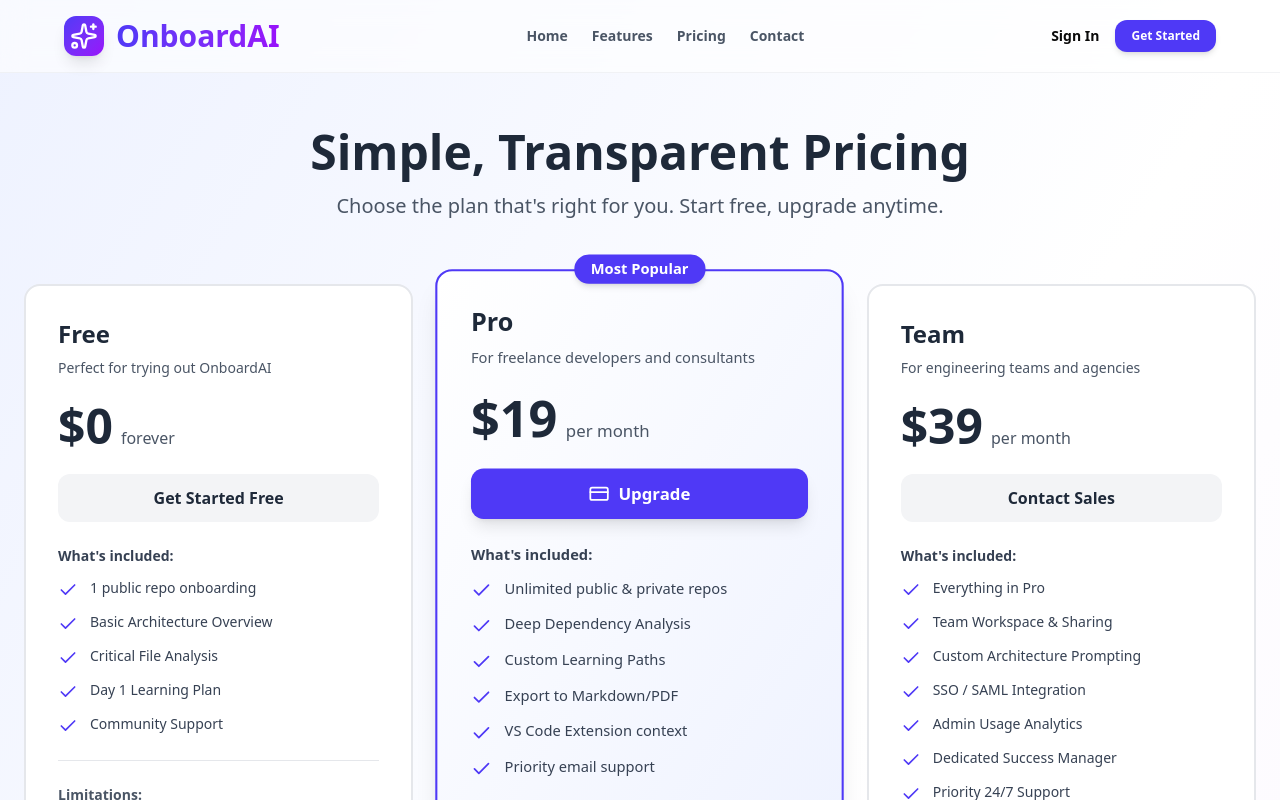
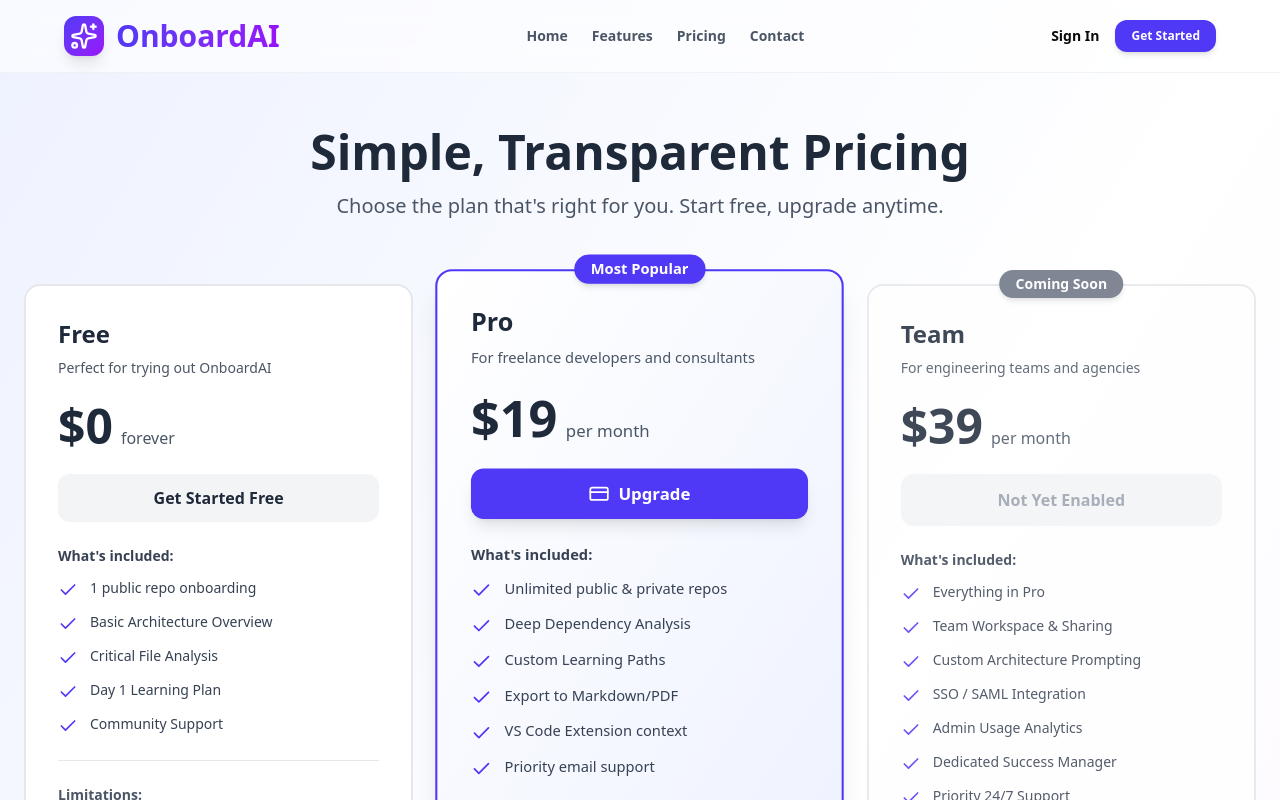
Before and after one commit to shabaabhanaan/OnboardAI, a Next.js app in the folder meetwise/frontend/: page /pricing in a window 1280 px wide. Shown: the top 800 px of the page. Built offline with nearby package versions, Linux system fonts and the light colour scheme; no server answers.

Commit message:
Edit the price plan

```diff
--- a/meetwise/frontend/app/pricing/page.tsx
+++ b/meetwise/frontend/app/pricing/page.tsx
@@ -138,12 +138,17 @@ export default function PricingPage() {
                                 className={`relative rounded-2xl p-8 border-2 transition-all duration-300 hover:shadow-2xl hover:-translate-y-2 animate-fadeIn ${plan.highlighted
                                     ? 'border-indigo-600 dark:border-indigo-500 bg-gradient-to-br from-white to-indigo-50 dark:from-gray-800 dark:to-indigo-950 shadow-xl scale-105'
                                     : 'border-gray-200 dark:border-gray-700 bg-white dark:bg-gray-800'
-                                    }`}
+                                    } ${plan.id === 'team' ? 'opacity-85' : ''}`}
                                 style={{ animationDelay: `${index * 0.1}s` }}
                             >
                                 {plan.highlighted && (
                                     <div className="absolute -top-4 left-1/2 -translate-x-1/2 px-4 py-1 bg-indigo-600 text-white text-sm font-semibold rounded-full shadow-md">
                                         Most Popular
+                                    </div>
+                                )}
+                                {plan.id === 'team' && (
+                                    <div className="absolute -top-4 left-1/2 -translate-x-1/2 px-4 py-1 bg-gray-500 text-white text-sm font-semibold rounded-full shadow-md">
+                                        Coming Soon
                                     </div>
                                 )}
 
@@ -181,6 +186,13 @@ export default function PricingPage() {
                                             className={`w-full py-3 px-6 rounded-xl font-semibold text-center transition-all duration-300 shadow-lg hover:shadow-xl hover:scale-105 bg-indigo-600 hover:bg-indigo-750 text-white`}
                                         />
                                     </div>
+                                ) : plan.id === "team" ? (
+                                    <button
+                                        disabled
+                                        className="w-full py-3 px-6 rounded-xl font-semibold text-center bg-gray-100 dark:bg-gray-700 text-gray-400 dark:text-gray-500 mb-6 cursor-not-allowed border-2 border-transparent"
+                                    >
+                                        Not Yet Enabled
+                                    </button>
                                 ) : (
                                     <Link
                                         href={plan.href}
--- a/meetwise/frontend/components/PricingModal.tsx
+++ b/meetwise/frontend/components/PricingModal.tsx
@@ -95,7 +95,12 @@ export default function PricingModal({ onClose }: PricingModalProps) {
                     </div>
 
                     {/* Team Plan */}
-                    <div className="border-2 border-gray-300 dark:border-gray-600 rounded-2xl p-6">
+                    <div className="border-2 border-gray-300 dark:border-gray-600 rounded-2xl p-6 relative opacity-85">
+                        <div className="absolute top-4 right-4">
+                            <span className="px-3 py-1 bg-gray-500 text-white text-xs font-semibold rounded-full">
+                                COMING SOON
+                            </span>
+                        </div>
                         <div className="mb-6">
                             <h3 className="text-2xl font-bold text-gray-800 dark:text-gray-100 mb-2">
                                 Team Plan
@@ -140,12 +145,12 @@ export default function PricingModal({ onClose }: PricingModalProps) {
                             </li>
                         </ul>
 
-                        <Link
-                            href="/pricing"
-                            className="block w-full py-3 px-6 border-2 border-indigo-600 text-indigo-600 dark:text-indigo-400 font-semibold rounded-xl text-center hover:bg-indigo-50 dark:hover:bg-indigo-900/20 transition-all duration-300"
+                        <button
+                            disabled
+                            className="block w-full py-3 px-6 bg-gray-100 dark:bg-gray-700 text-gray-400 dark:text-gray-500 font-semibold rounded-xl text-center cursor-not-allowed border-2 border-transparent"
                         >
-                            Contact Sales
-                        </Link>
+                            Not Yet Enabled
+                        </button>
                     </div>
                 </div>
 
```
